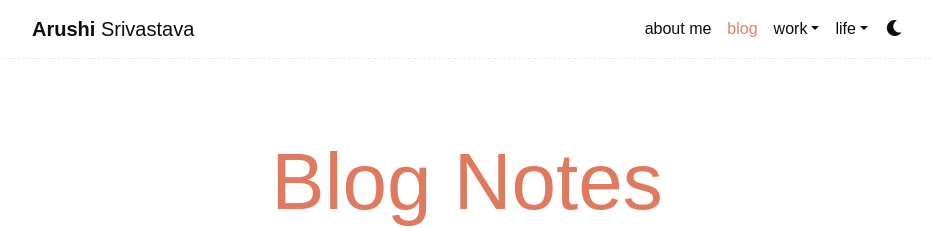
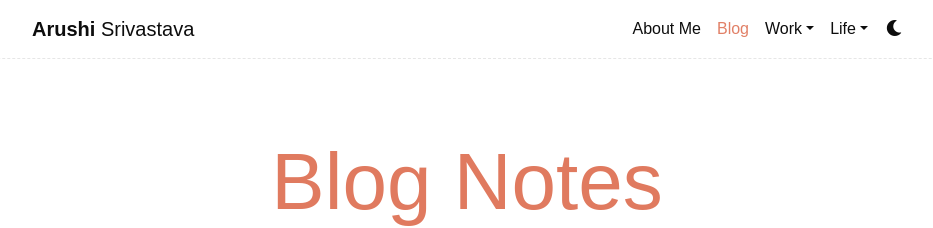
Before and after one commit to arushi022/arushi022.github.io, a Jekyll site: the page built from blog/index.html, in a window 1280 px wide. Shown: the top 228 px of the page, without its empty margins (173-1106 px from the left). Built offline with Jekyll 4.4.1, drawn with Linux system fonts in a browser that asks for light colours; nearby versions of some CDN libraries; some web fonts are replaced; library files that are not in the unit come from our copies; the list of posts is cut into pages by our own code; comment, search, counter and statistics services are not loaded; a style sheet for code colours, icons or effects is not loaded.

Commit message:
Capitalize navbar title

```diff
--- a/_config.yml
+++ b/_config.yml
@@ -87,8 +87,8 @@ bing_site_verification: # out your bing-site-verification ID (Bing Webmaster)
 # About me
 # -----------------------------------------------------------------------------
 
-about_me_name: About Me # blog_name will be displayed in your blog page
-about_me_nav_title: about me # your blog must have a title for it to be displayed in the nav bar
+about_me_name: About me # blog_name will be displayed in your blog page
+about_me_nav_title: About me # your blog must have a title for it to be displayed in the nav bar
 about_me_description:
 permalink: /about_me/
 
--- a/_sass/_base.scss
+++ b/_sass/_base.scss
@@ -663,6 +663,14 @@ hr.resume-divider {
     font-size: 0.8rem;
   }
 }
+// Capitalize each word in nav labels
+.header .nav a,
+.nav a,
+.nav-link,
+.navbar a,
+.site-nav a {
+  text-transform: capitalize;
+}
 
 
 // *********************** Footer ***************************************
--- a/blog/index.html
+++ b/blog/index.html
@@ -1,6 +1,6 @@
 ---
 layout: default
-title: blog
+title: Blog
 pagination:
   enabled: true
   collection: posts
```
